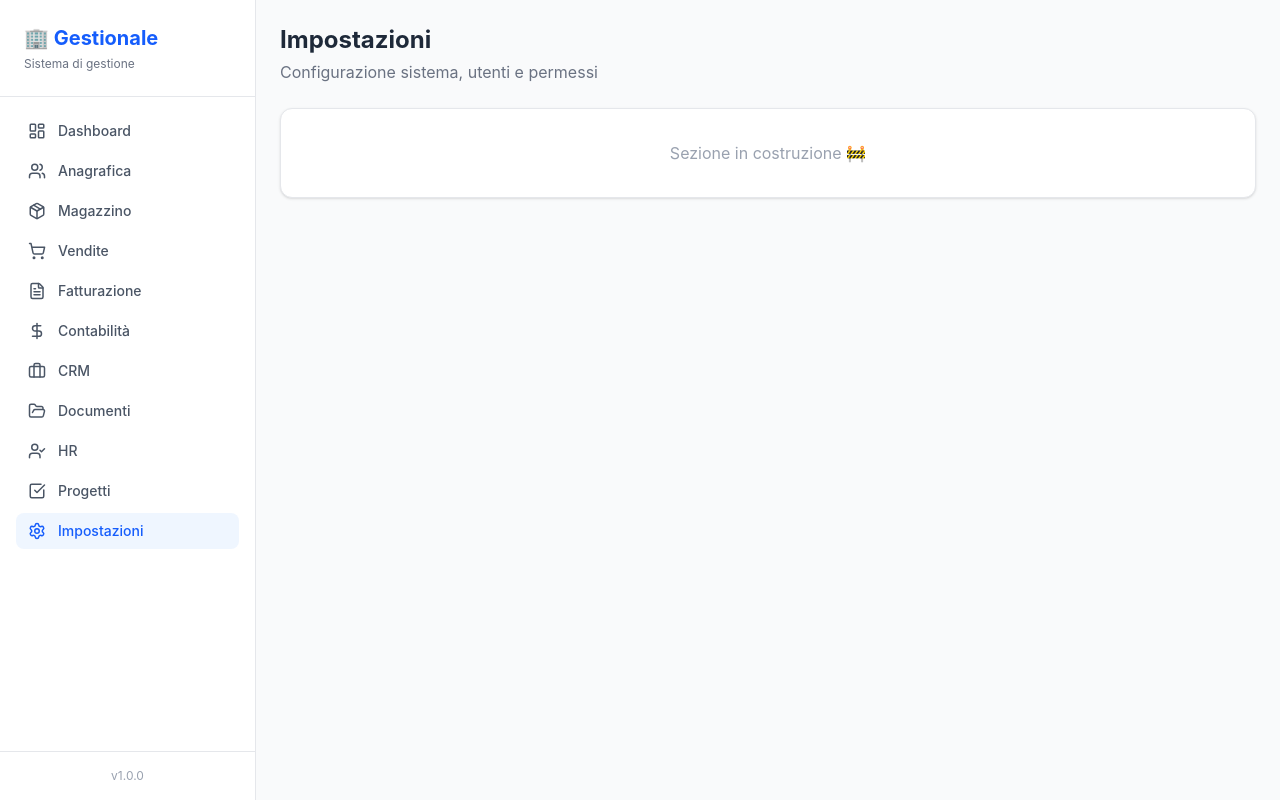
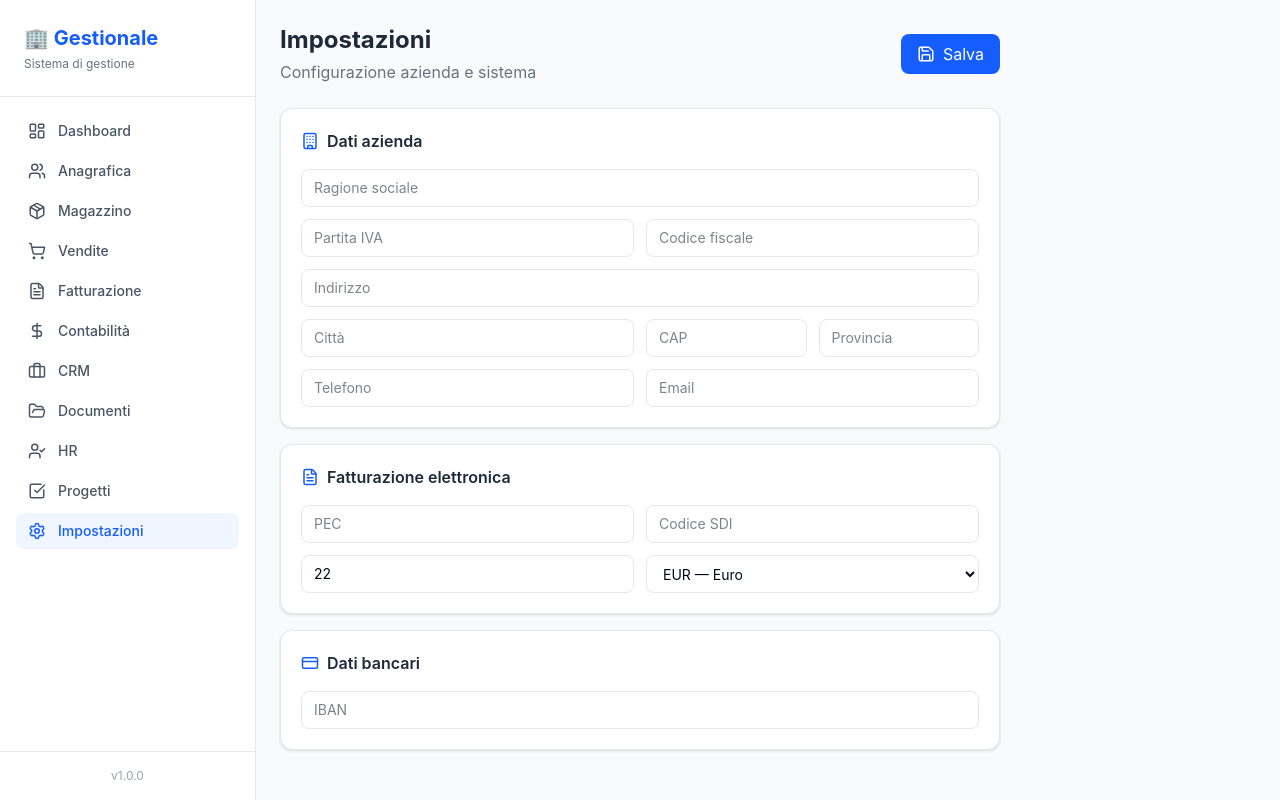
Before and after one commit to SimoneBaruffini/gestionale, a React (Vite) app: page /impostazioni in a window 1280 px wide. Built offline with nearby package versions, Linux system fonts and the light colour scheme; no server answers; the database is empty.

Commit message:
modulo impostazioni completato

```diff
--- a/src/pages/Impostazioni.tsx
+++ b/src/pages/Impostazioni.tsx
@@ -1,13 +1,197 @@
-// Pagina Impostazioni - configurazione sistema, utenti e permessi
+import { useState, useEffect } from 'react'
+import { supabase } from '../lib/supabase'
+import { Save, Building, CreditCard, FileText } from 'lucide-react'
+
+type Impostazioni = {
+  id: string
+  ragione_sociale: string
+  partita_iva: string
+  codice_fiscale: string
+  indirizzo: string
+  citta: string
+  cap: string
+  provincia: string
+  telefono: string
+  email: string
+  pec: string
+  codice_sdi: string
+  iban: string
+  logo_url: string
+  valuta: string
+  aliquota_iva_default: number
+  note: string
+}
+
 function Impostazioni() {
+  const [loading, setLoading] = useState(true)
+  const [salvato, setSalvato] = useState(false)
+  const [form, setForm] = useState<Partial<Impostazioni>>({})
+  const [id, setId] = useState<string>('')
+
+  useEffect(() => { caricaImpostazioni() }, [])
+
+  async function caricaImpostazioni() {
+    setLoading(true)
+    const { data } = await supabase.from('impostazioni').select('*').single()
+    if (data) {
+      setForm(data)
+      setId(data.id)
+    }
+    setLoading(false)
+  }
+
+  async function salvaImpostazioni() {
+    await supabase.from('impostazioni').update(form).eq('id', id)
+    setSalvato(true)
+    setTimeout(() => setSalvato(false), 3000)
+  }
+
+  if (loading) return <div className="p-6 text-gray-400">Caricamento...</div>
+
   return (
-    <div className="p-6">
-      <div className="mb-6">
-        <h2 className="text-2xl font-bold text-gray-800">Impostazioni</h2>
-        <p className="text-gray-500 mt-1">Configurazione sistema, utenti e permessi</p>
+    <div className="p-6 max-w-3xl">
+      <div className="flex items-center justify-between mb-6">
+        <div>
+          <h2 className="text-2xl font-bold text-gray-800">Impostazioni</h2>
+          <p className="text-gray-500 mt-1">Configurazione azienda e sistema</p>
+        </div>
+        <button
+          onClick={salvaImpostazioni}
+          className={`flex items-center gap-2 px-4 py-2 rounded-lg transition-colors ${salvato ? 'bg-green-600 text-white' : 'bg-blue-600 text-white hover:bg-blue-700'}`}
+        >
+          <Save size={18} />
+          {salvato ? '✓ Salvato!' : 'Salva'}
+        </button>
       </div>
-      <div className="bg-white rounded-xl border border-gray-200 shadow-sm p-8 text-center">
-        <p className="text-gray-400">Sezione in costruzione 🚧</p>
+
+      {/* Dati azienda */}
+      <div className="bg-white rounded-xl border border-gray-200 shadow-sm p-5 mb-4">
+        <div className="flex items-center gap-2 mb-4">
+          <Building size={18} className="text-blue-600" />
+          <h3 className="font-semibold text-gray-800">Dati azienda</h3>
+        </div>
+        <div className="grid grid-cols-2 gap-3">
+          <input
+            type="text"
+            placeholder="Ragione sociale"
+            value={form.ragione_sociale || ''}
+            onChange={e => setForm({...form, ragione_sociale: e.target.value})}
+            className="col-span-2 border border-gray-200 rounded-lg px-3 py-2 text-sm focus:outline-none focus:ring-2 focus:ring-blue-500"
+          />
+          <input
+            type="text"
+            placeholder="Partita IVA"
+            value={form.partita_iva || ''}
+            onChange={e => setForm({...form, partita_iva: e.target.value})}
+            className="border border-gray-200 rounded-lg px-3 py-2 text-sm focus:outline-none focus:ring-2 focus:ring-blue-500"
+          />
+          <input
+            type="text"
+            placeholder="Codice fiscale"
+            value={form.codice_fiscale || ''}
+            onChange={e => setForm({...form, codice_fiscale: e.target.value})}
+            className="border border-gray-200 rounded-lg px-3 py-2 text-sm focus:outline-none focus:ring-2 focus:ring-blue-500"
+          />
+          <input
+            type="text"
+            placeholder="Indirizzo"
+            value={form.indirizzo || ''}
+            onChange={e => setForm({...form, indirizzo: e.target.value})}
+            className="col-span-2 border border-gray-200 rounded-lg px-3 py-2 text-sm focus:outline-none focus:ring-2 focus:ring-blue-500"
+          />
+          <input
+            type="text"
+            placeholder="Città"
+            value={form.citta || ''}
+            onChange={e => setForm({...form, citta: e.target.value})}
+            className="border border-gray-200 rounded-lg px-3 py-2 text-sm focus:outline-none focus:ring-2 focus:ring-blue-500"
+          />
+          <div className="grid grid-cols-2 gap-3">
+            <input
+              type="text"
+              placeholder="CAP"
+              value={form.cap || ''}
+              onChange={e => setForm({...form, cap: e.target.value})}
+              className="border border-gray-200 rounded-lg px-3 py-2 text-sm focus:outline-none focus:ring-2 focus:ring-blue-500"
+            />
+            <input
+              type="text"
+              placeholder="Provincia"
+              value={form.provincia || ''}
+              onChange={e => setForm({...form, provincia: e.target.value})}
+              className="border border-gray-200 rounded-lg px-3 py-2 text-sm focus:outline-none focus:ring-2 focus:ring-blue-500"
+            />
+          </div>
+          <input
+            type="text"
+            placeholder="Telefono"
+            value={form.telefono || ''}
+            onChange={e => setForm({...form, telefono: e.target.value})}
+            className="border border-gray-200 rounded-lg px-3 py-2 text-sm focus:outline-none focus:ring-2 focus:ring-blue-500"
+          />
+          <input
+            type="email"
+            placeholder="Email"
+            value={form.email || ''}
+            onChange={e => setForm({...form, email: e.target.value})}
+            className="border border-gray-200 rounded-lg px-3 py-2 text-sm focus:outline-none focus:ring-2 focus:ring-blue-500"
+          />
+        </div>
+      </div>
+
+      {/* Dati fatturazione */}
+      <div className="bg-white rounded-xl border border-gray-200 shadow-sm p-5 mb-4">
+        <div className="flex items-center gap-2 mb-4">
+          <FileText size={18} className="text-blue-600" />
+          <h3 className="font-semibold text-gray-800">Fatturazione elettronica</h3>
+        </div>
+        <div className="grid grid-cols-2 gap-3">
+          <input
+            type="text"
+            placeholder="PEC"
+            value={form.pec || ''}
+            onChange={e => setForm({...form, pec: e.target.value})}
+            className="border border-gray-200 rounded-lg px-3 py-2 text-sm focus:outline-none focus:ring-2 focus:ring-blue-500"
+          />
+          <input
+            type="text"
+            placeholder="Codice SDI"
+            value={form.codice_sdi || ''}
+            onChange={e => setForm({...form, codice_sdi: e.target.value})}
+            className="border border-gray-200 rounded-lg px-3 py-2 text-sm focus:outline-none focus:ring-2 focus:ring-blue-500"
+          />
+          <input
+            type="number"
+            placeholder="Aliquota IVA default %"
+            value={form.aliquota_iva_default || 22}
+            onChange={e => setForm({...form, aliquota_iva_default: parseFloat(e.target.value)})}
+            className="border border-gray-200 rounded-lg px-3 py-2 text-sm focus:outline-none focus:ring-2 focus:ring-blue-500"
+          />
+          <select
+            value={form.valuta || 'EUR'}
+            onChange={e => setForm({...form, valuta: e.target.value})}
+            className="border border-gray-200 rounded-lg px-3 py-2 text-sm focus:outline-none focus:ring-2 focus:ring-blue-500"
+          >
+            <option value="EUR">EUR — Euro</option>
+            <option value="USD">USD — Dollaro</option>
+            <option value="GBP">GBP — Sterlina</option>
+          </select>
+        </div>
+      </div>
+
+      {/* Dati bancari */}
+      <div className="bg-white rounded-xl border border-gray-200 shadow-sm p-5">
+        <div className="flex items-center gap-2 mb-4">
+          <CreditCard size={18} className="text-blue-600" />
+          <h3 className="font-semibold text-gray-800">Dati bancari</h3>
+        </div>
+        <input
+          type="text"
+          placeholder="IBAN"
+          value={form.iban || ''}
+          onChange={e => setForm({...form, iban: e.target.value})}
+          className="w-full border border-gray-200 rounded-lg px-3 py-2 text-sm focus:outline-none focus:ring-2 focus:ring-blue-500"
+        />
       </div>
     </div>
   )
```
